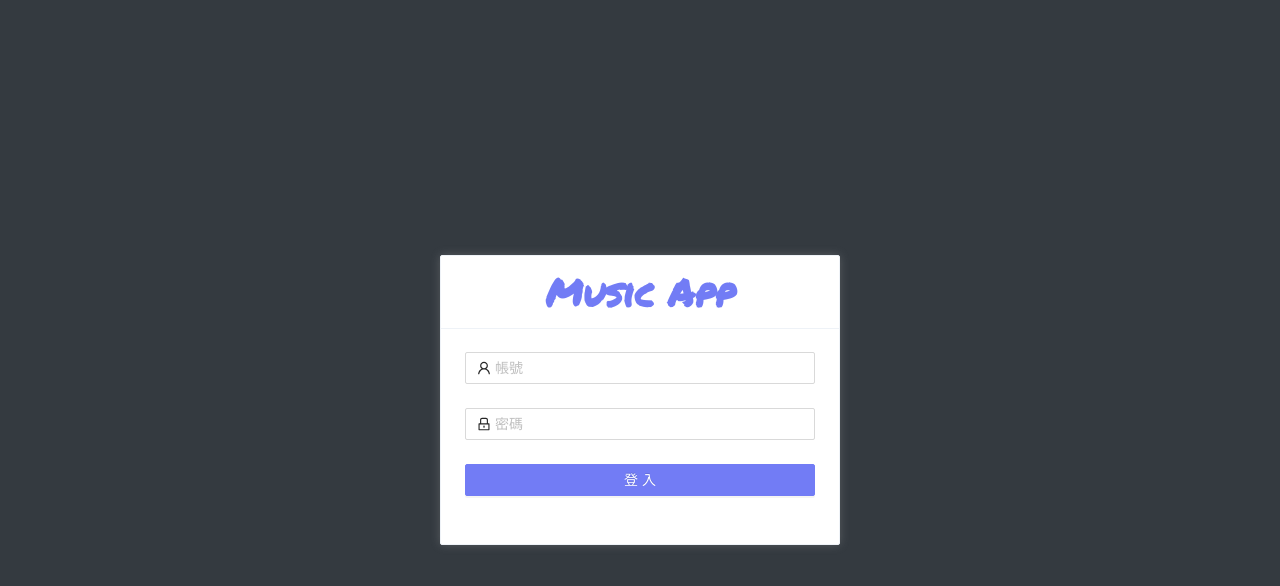
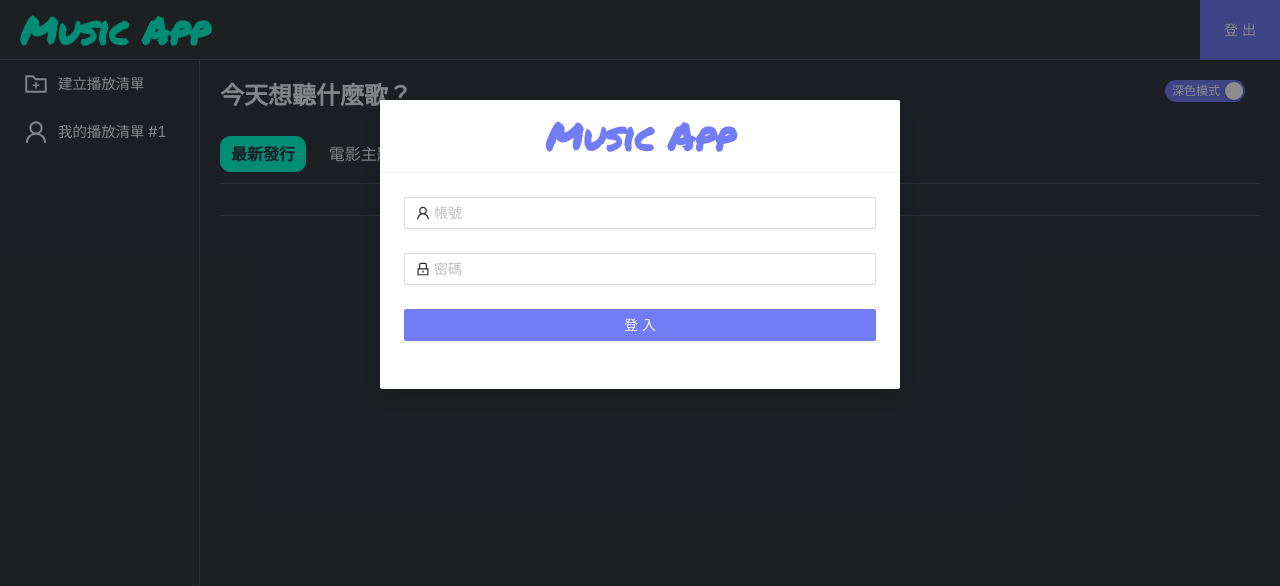
Before and after one commit to chen-chens/project-music-app, a React (Create React App) app: page /master in a window 1280 px wide. Shown: the top 586 px of the page. Built offline with nearby package versions, Linux system fonts and the light colour scheme.

Commit message:
[v0.2.19] - revise route path because of basename

```diff
--- a/public/index.html
+++ b/public/index.html
@@ -27,7 +27,6 @@
       Learn how to configure a non-root public URL by running `npm run build`.
     -->
 
-
     <title>Music App</title>
   </head>
   <body>
--- a/src/index.tsx
+++ b/src/index.tsx
@@ -2,7 +2,7 @@ import React from 'react';
 import ReactDOM from 'react-dom';
 import App from './App';
 import reportWebVitals from './reportWebVitals';
-import { HashRouter as Router } from "react-router-dom";
+import { BrowserRouter as Router } from "react-router-dom";
 import { Provider } from 'react-redux';
 import { store } from './reduxToolkit/store';
 
--- a/src/page/home/index.tsx
+++ b/src/page/home/index.tsx
@@ -27,8 +27,8 @@ export default function Home(){
     useEffect(()=> {
         if(urlParams.access_token){
             dispatch(currentUserActions.getToken(urlParams.access_token.toString())); // update token to redux
-            navigate("/project-music-app/master");
-        }else if(location.pathname === "/project-music-app/master" && token){
+            navigate("/master");
+        }else if(location.pathname === "/master" && token){
             dispatch(currentUserActions.getToken(token));
         }else{ // 重新整理，顯示 LoginModal
             dispatch(currentUserActions.userExpired(true));
@@ -37,7 +37,7 @@ export default function Home(){
     }, [urlParams.access_token])
 
     const handleLogOut = () => {
-        navigate("/project-music-app/logIn");
+        navigate("/logIn");
         dispatch(currentUserActions.logout);
         dispatch(currentPlayingActions.closePlayBar());
     }
@@ -46,7 +46,7 @@ export default function Home(){
         <ThemeContext.Provider value={themeState}>
             <Layouts.Body>
                 <Layouts.TopHeader theme={themeState}>
-                    <Typography.Title level={1} className="logo" onClick={() => navigate("/project-music-app/master")}>Music App</Typography.Title>
+                    <Typography.Title level={1} className="logo" onClick={() => navigate("/master")}>Music App</Typography.Title>
                     <Button className="menuBtn" type="primary" onClick={() => setShowMobileNav(!showMobileNav)}>
                         <MenuOutlined />
                     </Button>
--- a/src/page/home/layouts/aside/index.tsx
+++ b/src/page/home/layouts/aside/index.tsx
@@ -21,7 +21,7 @@ export const Aside = (props: NavBarProps) => {
     const theme = useContext(ThemeContext);
 
     const handleLogOut = () => {
-        navigate("/project-music-app/logIn");
+        navigate("/logIn");
         dispatch(currentUserActions.logout);
         dispatch(currentPlayingActions.closePlayBar);
     }
@@ -42,7 +42,7 @@ export const Aside = (props: NavBarProps) => {
             break;
 
             default:
-                navigate(`/project-music-app/master/myPlayLists/${key}`);
+                navigate(`/master/myPlayLists/${key}`);
                 props.setShowMobileNav(!props.showMobileNav);
             break;
         }
```
